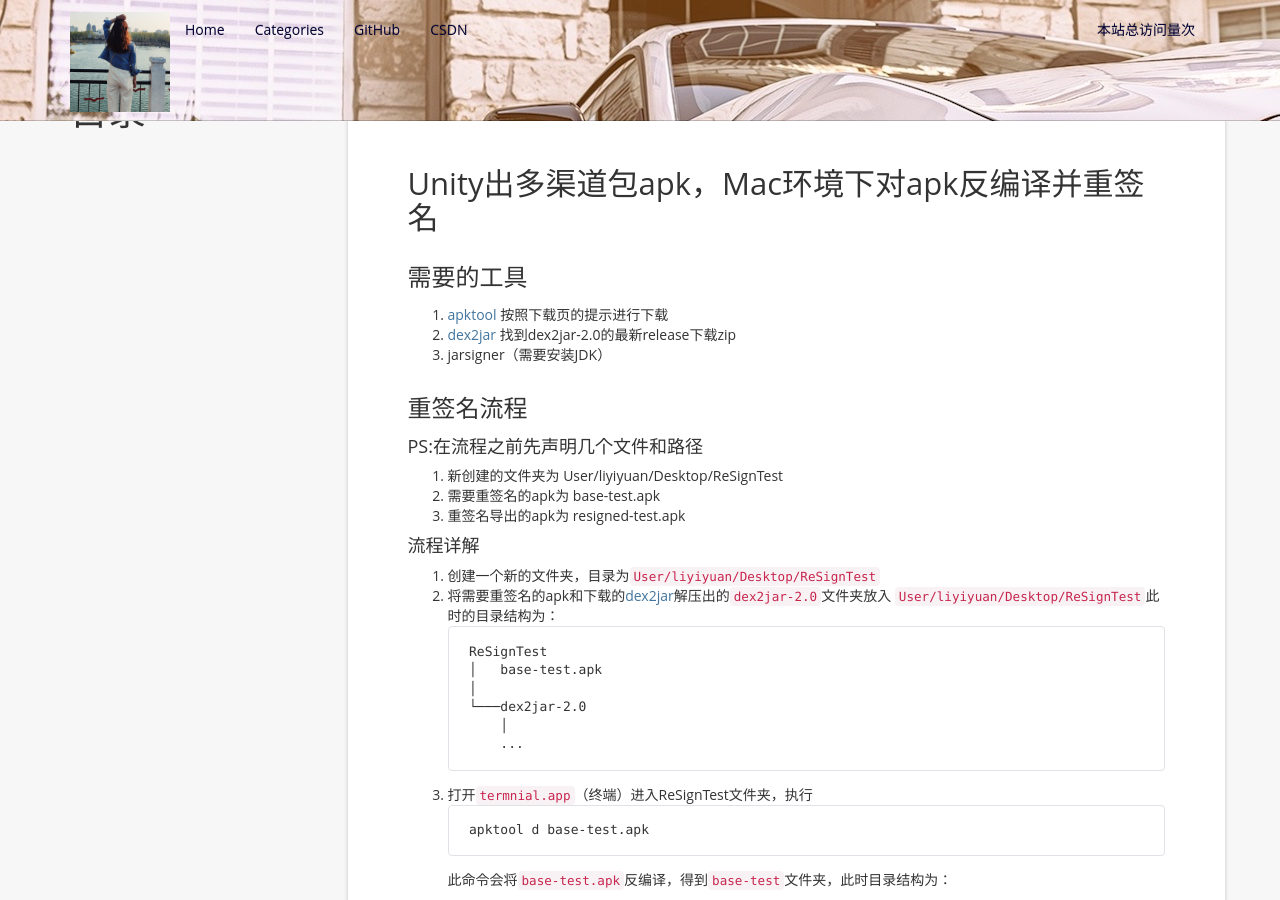
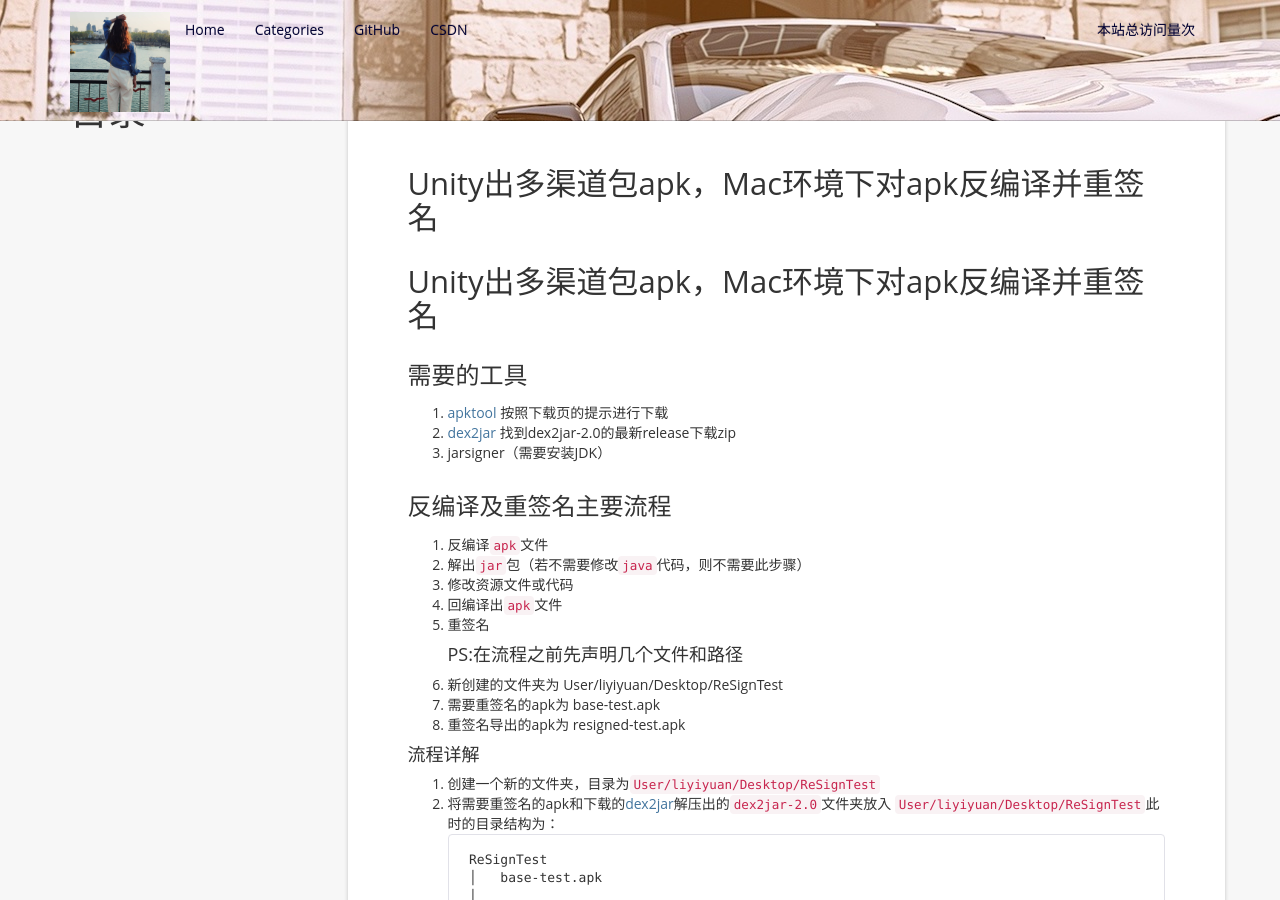
Before and after one commit to yiyuan1130/yiyuan1130.github.io, a Jekyll site: the page built from _posts/2019-06-06-auto sign.md, in a window 1280 px wide and 900 px high, scrolled down 226 px. Built offline with Jekyll 4.4.1, drawn with Linux system fonts in a browser that asks for light colours; nearby versions of some CDN libraries; a script that is not in the unit is left out; comment, search, counter and statistics services are not loaded.

Commit message:
chang blog

````diff
--- a/_posts/2019-06-06-auto sign.md
+++ b/_posts/2019-06-06-auto sign.md
@@ -5,13 +5,19 @@ date:   2019-06-06 20:03:01 +0800
 categories: Unity
 ---
 ## Unity出多渠道包apk，Mac环境下对apk反编译并重签名
+## Unity出多渠道包apk，Mac环境下对apk反编译并重签名
 
 ### 需要的工具
 1. [apktool](https://ibotpeaches.github.io/Apktool/install) 按照下载页的提示进行下载
 2. [dex2jar](https://github.com/pxb1988/dex2jar/releases) 找到dex2jar-2.0的最新release下载zip
 3. jarsigner（需要安装JDK）
 
-### 重签名流程
+### 反编译及重签名主要流程
+1. 反编译```apk```文件
+2. 解出```jar```包（若不需要修改```java```代码，则不需要此步骤）
+3. 修改资源文件或代码
+4. 回编译出```apk```文件
+5. 重签名
 #### PS:在流程之前先声明几个文件和路径
 1. 新创建的文件夹为 User/liyiyuan/Desktop/ReSignTest
 2. 需要重签名的apk为 base-test.apk
````
